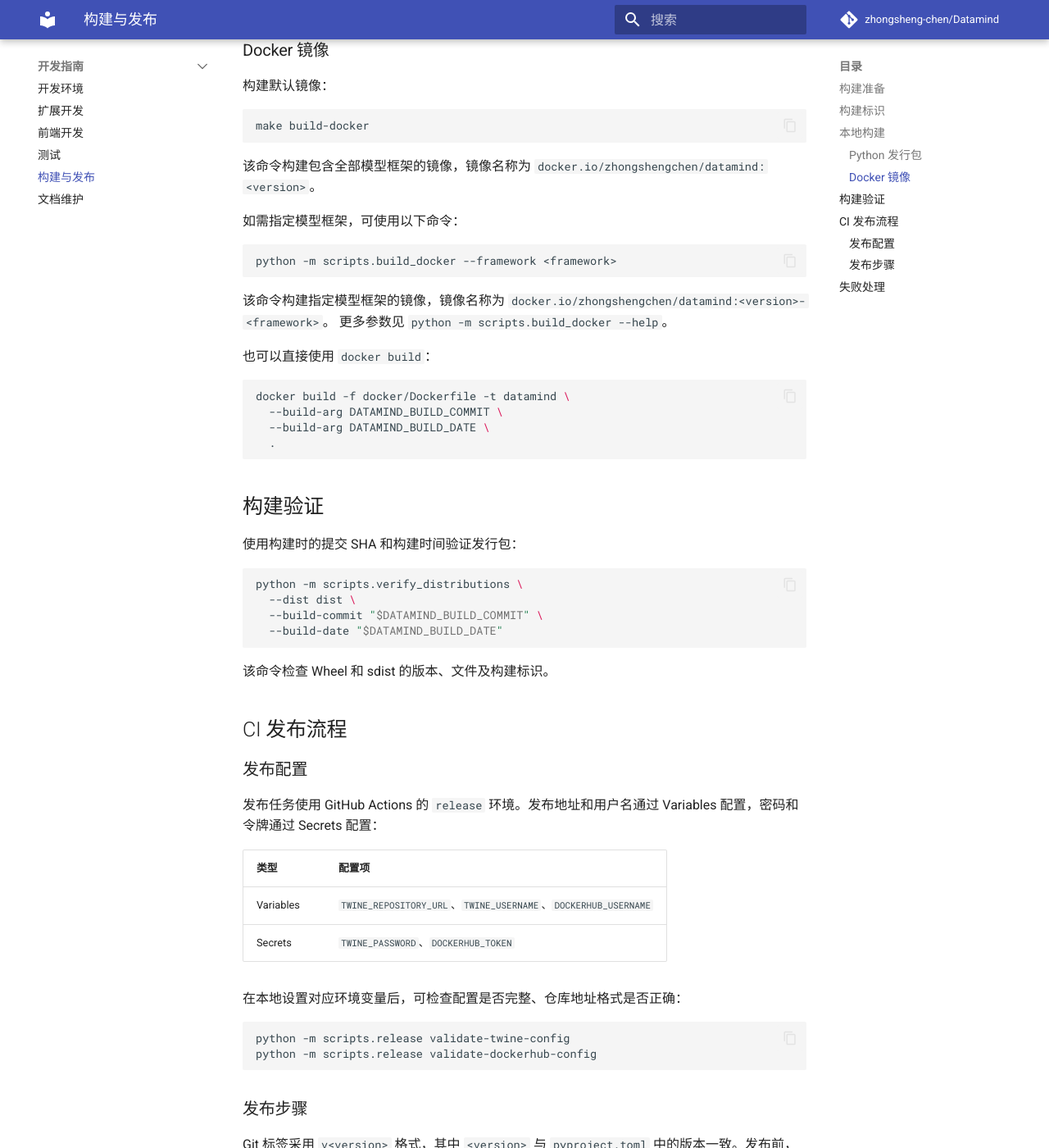
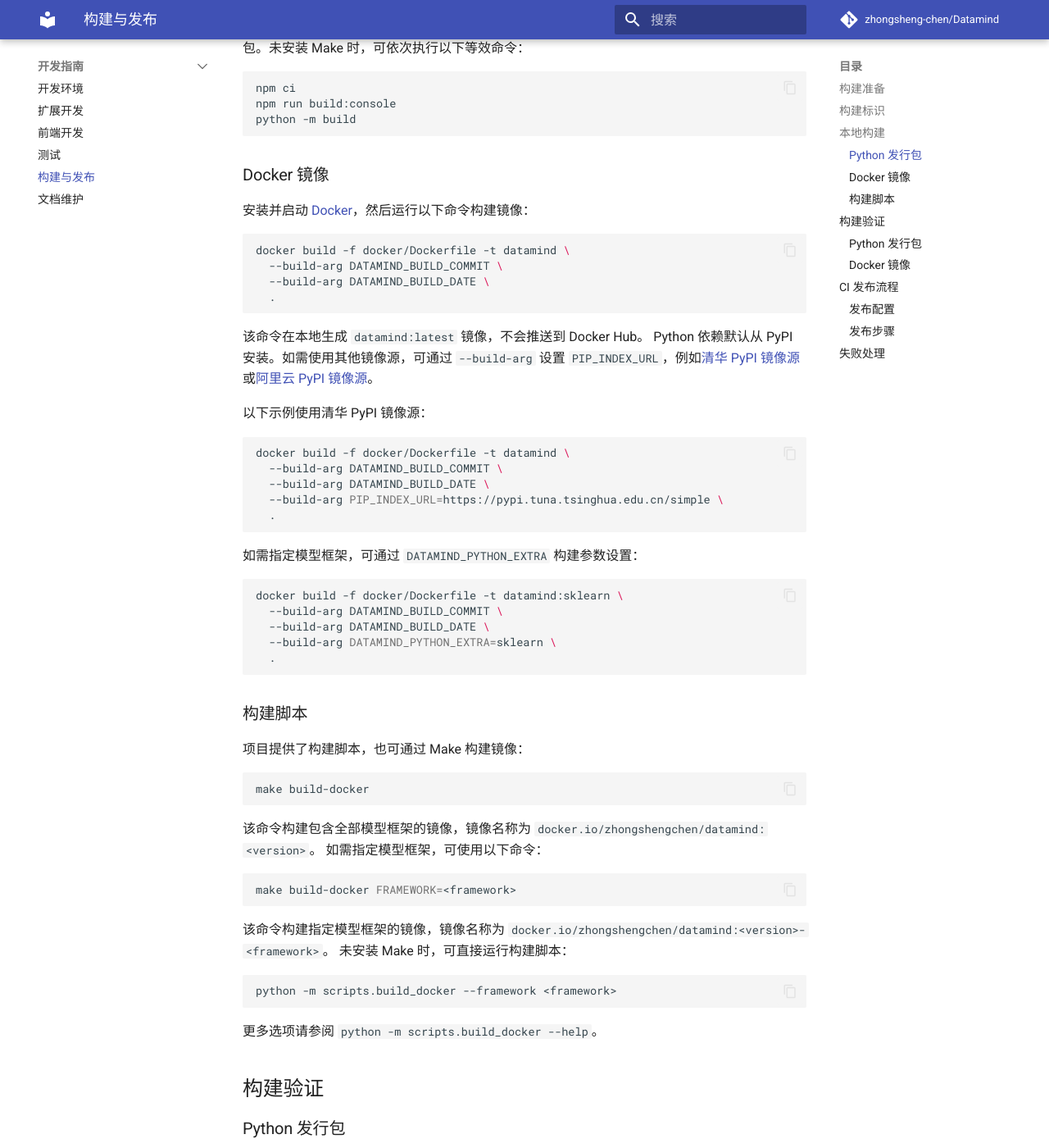
Before and after one commit to zhongsheng-chen/Datamind, an MkDocs documentation site: the page built from docs/development/release.md, in a window 1280 px wide and 1400 px high, scrolled down 899 px. Shown: the whole window at 82% size. Built offline with MkDocs 1.6.1 and Material for MkDocs 9.7.7, drawn with Linux system fonts in a browser that asks for light colours; comment, search, counter and statistics services are not loaded; some of the changed text lies outside the part shown.

Commit message:
完善 Docker 镜像构建与部署升级说明

````diff
--- a/docs/development/release.md
+++ b/docs/development/release.md
@@ -4,11 +4,13 @@
 
 ## 构建准备
 
-完成[开发环境](index.md)配置；如需构建镜像，还应安装并启动 Docker。在项目根目录安装构建与验证依赖：
+环境配置请参阅[开发环境](index.md)。在项目根目录运行：
 
 ```bash
 python -m pip install -e '.[test,release]'
 ```
+
+该命令以可编辑模式安装 Datamind，并安装构建和测试所需的依赖。
 
 ## 构建标识
 
@@ -23,31 +25,23 @@ export DATAMIND_BUILD_DATE="$(date -u +%Y-%m-%dT%H:%M:%SZ)"
 
 ### Python 发行包
 
+安装 [Make](https://www.gnu.org/software/make/) 后，可运行以下命令构建发行包：
+
 ```bash
 make build
 ```
 
-该命令会安装前端依赖、构建管理控制台前端资源，并在 `dist/` 目录生成 Wheel 和 sdist 发行包。
+该命令会安装前端依赖、构建管理控制台前端资源，并在 `dist/` 目录生成 Wheel 和 sdist 发行包。未安装 Make 时，可依次执行以下等效命令：
+
+```bash
+npm ci
+npm run build:console
+python -m build
+```
 
 ### Docker 镜像
 
-构建默认镜像：
-
-```bash
-make build-docker
-```
-
-该命令构建包含全部模型框架的镜像，镜像名称为 `docker.io/zhongshengchen/datamind:<version>`。
-
-如需指定模型框架，可使用以下命令：
-
-```bash
-python -m scripts.build_docker --framework <framework>
-```
-
-该命令构建指定模型框架的镜像，镜像名称为 `docker.io/zhongshengchen/datamind:<version>-<framework>`。 更多参数见 `python -m scripts.build_docker --help`。
-
-也可以直接使用 `docker build`：
+安装并启动 [Docker](https://docs.docker.com/get-started/get-docker/)，然后运行以下命令构建镜像：
 
 ```bash
 docker build -f docker/Dockerfile -t datamind \
@@ -56,7 +50,53 @@ docker build -f docker/Dockerfile -t datamind \
   .
 ```
 
+该命令在本地生成 `datamind:latest` 镜像，不会推送到 Docker Hub。 Python 依赖默认从 PyPI 安装。如需使用其他镜像源，可通过 `--build-arg` 设置 `PIP_INDEX_URL`，例如[清华 PyPI 镜像源](https://pypi.tuna.tsinghua.edu.cn/simple)或[阿里云 PyPI 镜像源](https://developer.aliyun.com/mirror/pypi)。
+
+以下示例使用清华 PyPI 镜像源：
+
+```bash
+docker build -f docker/Dockerfile -t datamind \
+  --build-arg DATAMIND_BUILD_COMMIT \
+  --build-arg DATAMIND_BUILD_DATE \
+  --build-arg PIP_INDEX_URL=https://pypi.tuna.tsinghua.edu.cn/simple \
+  .
+```
+
+如需指定模型框架，可通过 `DATAMIND_PYTHON_EXTRA` 构建参数设置：
+
+```bash
+docker build -f docker/Dockerfile -t datamind:sklearn \
+  --build-arg DATAMIND_BUILD_COMMIT \
+  --build-arg DATAMIND_BUILD_DATE \
+  --build-arg DATAMIND_PYTHON_EXTRA=sklearn \
+  .
+```
+
+### 构建脚本
+
+项目提供了构建脚本，也可通过 Make 构建镜像：
+
+```bash
+make build-docker
+```
+
+该命令构建包含全部模型框架的镜像，镜像名称为 `docker.io/zhongshengchen/datamind:<version>`。 如需指定模型框架，可使用以下命令：
+
+```bash
+make build-docker FRAMEWORK=<framework>
+```
+
+该命令构建指定模型框架的镜像，镜像名称为 `docker.io/zhongshengchen/datamind:<version>-<framework>`。 未安装 Make 时，可直接运行构建脚本：
+
+```bash
+python -m scripts.build_docker --framework <framework>
+```
+
+更多选项请参阅 `python -m scripts.build_docker --help`。
+
 ## 构建验证
+
+### Python 发行包
 
 使用构建时的提交 SHA 和构建时间验证发行包：
 
@@ -68,6 +108,18 @@ python -m scripts.verify_distributions \
 ```
 
 该命令检查 Wheel 和 sdist 的版本、文件及构建标识。
+
+### Docker 镜像
+
+检查本地镜像的构建标识：
+
+```bash
+docker image inspect datamind:latest --format '{{json .Config.Labels}}'
+```
+
+确认 `org.opencontainers.image.version`、`org.opencontainers.image.revision` 和 `org.opencontainers.image.created` 分别与本次构建的版本、提交 SHA 和构建时间一致。
+
+升级现有部署，请参阅[升级](../deployment/upgrade.md)。
 
 ## CI 发布流程
 
--- a/mkdocs.yml
+++ b/mkdocs.yml
@@ -67,6 +67,7 @@ nav:
       - Docker 部署: deployment/docker.md
       - 生产部署: deployment/production.md
       - 任务 Worker: deployment/worker.md
+      - 升级: deployment/upgrade.md
   - 参考手册:
       - 环境变量: reference/environment-variables.md
       - 预测 API: reference/runtime-api.md
````
Also changed, not shown: RELEASING.md (deleted, +0 -5 lines), docs-inventory.md (deleted, +0 -5 lines), docs/deployment/docker.md (+14 -17 lines), docs/deployment/upgrade.md (added, +109 -0 lines), docs/development/index.md (+1 -1 lines), 1 other file.
